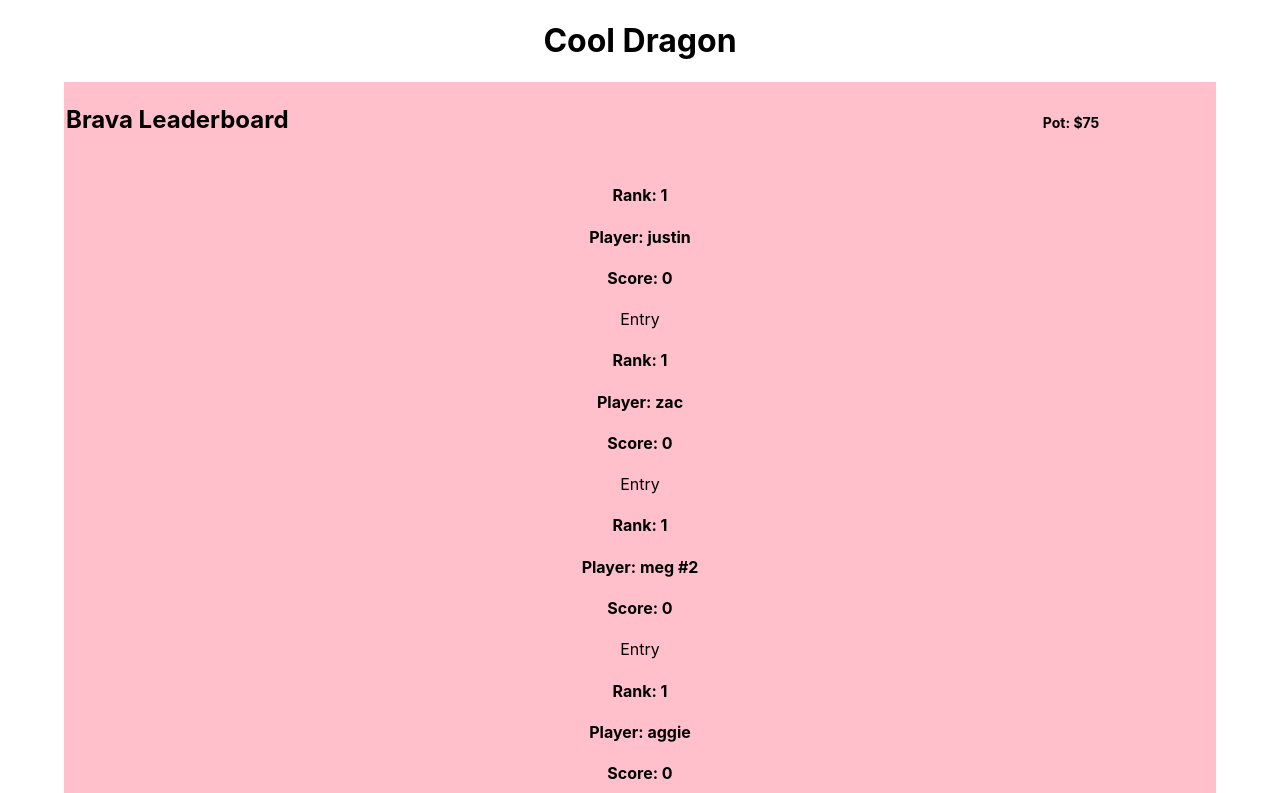
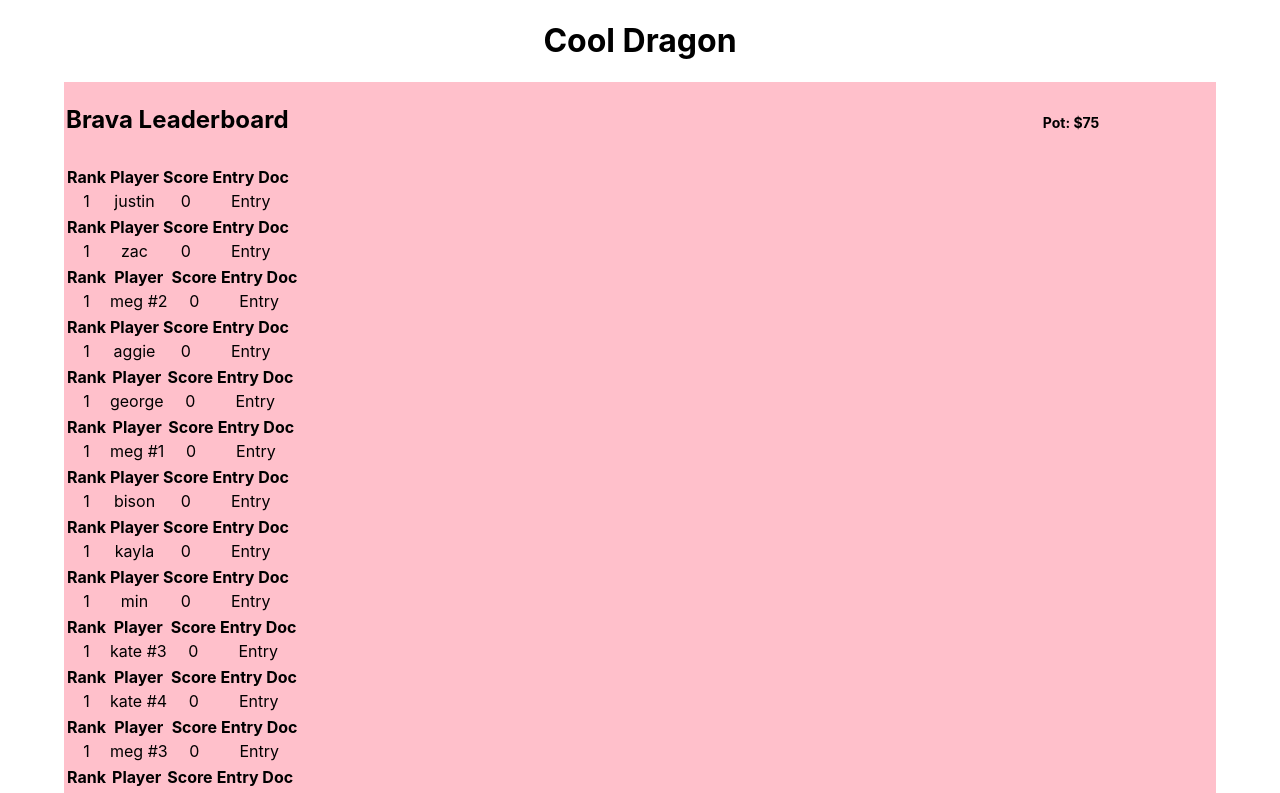
Before and after one commit to bisonhubert/cool-dragon, a React (Create React App) app: page / in a window 1280 px wide. Shown: the top 793 px of the page. Built offline with nearby package versions, Linux system fonts and the light colour scheme.

Commit message:
Make entries a table

```diff
--- a/src/components/entries/Entry.jsx
+++ b/src/components/entries/Entry.jsx
@@ -12,20 +12,28 @@ function Entry(props) {
 
   return (
     <div className="Entry">
-      <article className="col">
-        <h4>Rank: {computeRank(props.entry)}</h4>
-      </article>
-      <article className="col">
-        <h4>Player: {props.entry.playerName}</h4>
-      </article>
-      <article className="col">
-        <h4>Score: {props.entry.score}</h4>
-      </article>
-      <article className="col">
-        <a href={props.entry.entry_doc}
-             target="_blank"
-             rel="noopener noreferrer">Entry</a>
-      </article>
+      <table>
+        <thead>
+          <tr>
+            <th>Rank</th>
+            <th>Player</th>
+            <th>Score</th>
+            <th>Entry Doc</th>
+          </tr>
+        </thead>
+        <tbody>
+          <tr>
+            <td>{computeRank(props.entry)}</td>
+            <td>{props.entry.playerName}</td>
+            <td>{props.entry.score}</td>
+            <td>
+              <a href={props.entry.entry_doc}
+                 target="_blank"
+                 rel="noopener noreferrer">Entry</a>
+            </td>
+          </tr>
+        </tbody>
+      </table>
     </div>
   );
 }
```
